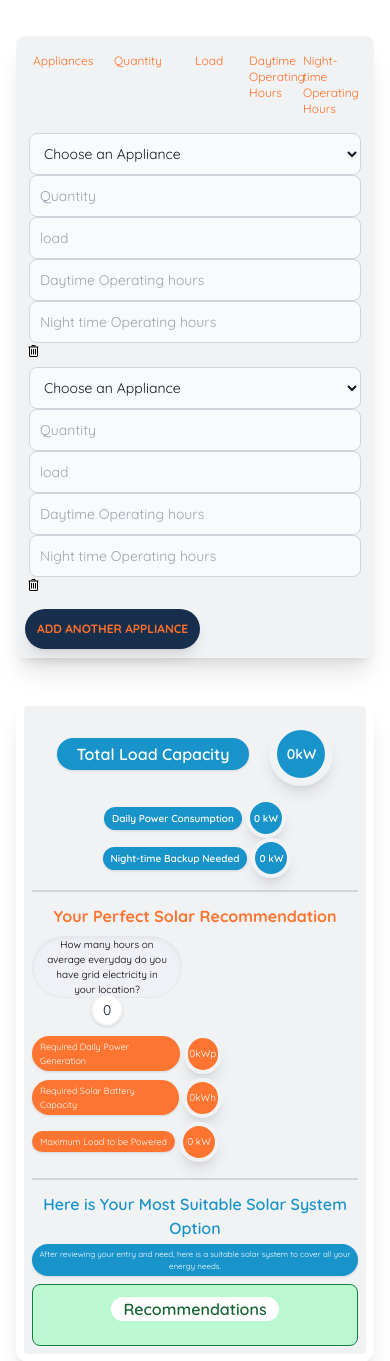
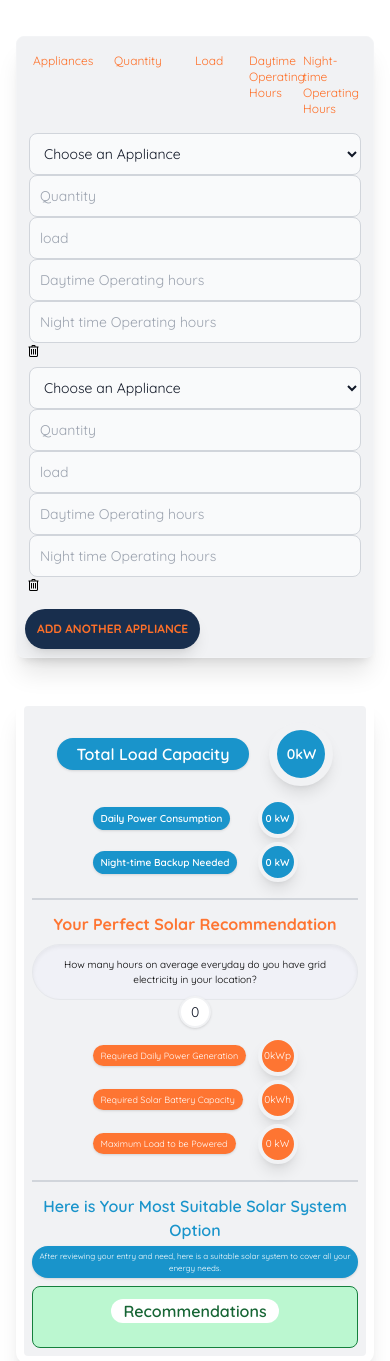
Before and after one commit to etoyin/luminous_product_builder, a React (Vite) app: page /calculator in a window 390 px wide. Shown: the top 1361 px of the page. Built offline with nearby package versions, Linux system fonts and the light colour scheme.

Commit message:
Mobile View

```diff
--- a/src/components/Calculator.jsx
+++ b/src/components/Calculator.jsx
@@ -202,16 +202,20 @@ function Calculator() {
                         {appData.load}kW
                     </div>
                 </div>
-                <div className="my-3 font-semibold flex text-white flex-wrap justify-center items-center">
+                <div className="my-3 font-semibold flex text-white flex-wrap justify-between items-center">
+                    <div className="flex mb-1 items-center w-[205px] sm:w-max m-auto justify-between">
                         <div className="bg-[#1994cb] text-[10px] shadow py-1 px-2 mr-1 rounded-full">Daily Power Consumption</div>
                         <div
                             className="text-[10px] shadow-lg rounded-full text-center w-10 h-10 border-4 border-[#f1f2f4] bg-[#1994cb] flex items-center justify-center">
                             {isNaN(appData.daily_power)? "0": appData.daily_power} kW
                         </div>
-                    <div className="bg-[#1994cb] text-[10px] shadow py-1 px-2 mx-1 rounded-full">Night-time Backup Needed</div>
+                    </div>
+                    <div className="flex mb-1 items-center w-[205px] m-auto sm:w-max justify-between">
+                        <div className="bg-[#1994cb] text-[10px] shadow py-1 px-2 mr-1 sm:mx-1 rounded-full">Night-time Backup Needed</div>
                         <div
                             className="text-[10px] shadow-lg rounded-full text-center w-10 h-10 border-4 border-[#f1f2f4] bg-[#1994cb] flex items-center justify-center">
                             {isNaN(appData.night_power)? "0" : appData.night_power} kW
+                        </div>
                     </div>
 
                 </div>
@@ -222,8 +226,8 @@ function Calculator() {
                         Your Perfect Solar Recommendation
                     </p>
                     <div className="flex flex-wrap items-center justify-between">
-                        <div className="w-[150px]">
-                            <div className="rounded-full py px-3 bg-[#f0f1f7] text-center text-[10px] shadow-inner border ">
+                        <div className="w-full sm:w-[150px]">
+                            <div className="rounded-full p-3 sm:p-0 sm:px-3 bg-[#f0f1f7] text-center text-[10px] shadow-inner border ">
                                 How many hours on average everyday do you have grid electricity in your location?
                             </div>
                             <p className="text-sm flex justify-center">
@@ -235,11 +239,11 @@ function Calculator() {
                                     type='number'
                                     placeholder='How many hours?'
                                     max="24"
-                                    className="remove-arrow relative -top-1 h-8 w-8 bg-white border-2 border-[#f1f2f4] shadow text-gray-900 text-sm rounded-full focus:ring-blue-500 focus:border-blue-500 p-2.5 dark:bg-gray-700 dark:border-gray-600 dark:placeholder-gray-400 dark:text-white dark:focus:ring-blue-500 dark:focus:border-blue-500"/>
+                                    className="remove-arrow relative -top-1 h-8 w-8 bg-white border-2 border-[#f1f2f4] shadow text-gray-900 text-sm rounded-full focus:ring-blue-500 focus:border-blue-500 p-2.5"/>
                             </p>
                         </div>
-                        <div className="w-7/12 text-white">
-                            <div className="flex items-center my-1">
+                        <div className="w-full sm:w-7/12 text-white">
+                            <div className="flex items-center w-[205px] m-auto justify-between my-1">
                                 <div className="bg-[#fe7532] text-[9px] shadow py-1 px-2 mr-1 rounded-full">Required Daily Power Generation</div>
                                 <div
                                     className="text-[10px] shadow-lg rounded-full text-center w-10 h-10 border-4 border-[#f1f2f4] bg-[#fe7532] flex items-center justify-center">
@@ -248,14 +252,14 @@ function Calculator() {
                                     Math.round(((appData.daily_power - (appData.load * appData.grid_time)) + Number.EPSILON) * 100) / 100}kWp
                                 </div>
                             </div>
-                            <div className="flex items-center my-1">
+                            <div className="flex items-center w-[205px] m-auto justify-between my-1">
                                 <div className="bg-[#fe7532] text-[9px] shadow py-1 px-2 mr-1 rounded-full">Required Solar Battery Capacity</div>
                                 <div
                                     className="text-[10px] shadow-lg rounded-full text-center w-10 h-10 border-4 border-[#f1f2f4] bg-[#fe7532] flex items-center justify-center">
                                     {isNaN(appData.night_power)? "0" : appData.night_power}kWh
                                 </div>
                             </div>
-                            <div className="flex items-center my-1">
+                            <div className="flex items-center w-[205px] m-auto justify-between my-1">
                                 <div className="bg-[#fe7532] text-[9px] shadow py-1 px-2 mr-1 rounded-full">Maximum Load to be Powered</div>
                                 <div
                                     className="text-[10px] shadow-lg rounded-full text-center w-10 h-10 border-4 border-[#f1f2f4] bg-[#fe7532] flex items-center justify-center">
--- a/src/components/conditions.js
+++ b/src/components/conditions.js
@@ -58,7 +58,7 @@ export const recommendBattery = (entry) =>{
             result = [[1, "Unit of Arnergy 5.12kWh Battery"], [2, "Units of Inaeko 2.18kWh Battery"]]
             break;
         case entry > 4.36 && entry <= 5.12:
-            result = [["1 Unit of Arnergy 5.12kWh Battery"], [3, "Units of Inaeko 2.18kWh Battery "]]
+            result = [[1, "Unit of Arnergy 5.12kWh Battery"], [3, "Units of Inaeko 2.18kWh Battery "]]
             break;
         case entry > 5.12 && entry <= 10.24:
             result = [[2, "Unit of Arnergy 5.12kWh Battery"], [5, "Units of Inaeko 2.18kWh Battery"]]
@@ -76,7 +76,7 @@ export const recommendBattery = (entry) =>{
             result = [[8, "Unit of Arnergy 5.12kWh Battery"], [22, "Units of Inaeko 2.18kWh Battery"]]
             break;
         case entry > 46.08:
-            result = [[Math.ceil(entry/5.12), `Unit of Arnergy 5.12kWh Battery`], [Math.ceil(entry/2.18), `Units of Inaeko 2.18kWh Battery`]]
+            result = [[Math.ceil(entry/5.12), 'Unit of Arnergy 5.12kWh Battery'], [Math.ceil(entry/2.18), 'Units of Inaeko 2.18kWh Battery']]
             break;
         default:
             break;
```
Lines whose indentation alone changed are shown as unchanged.
